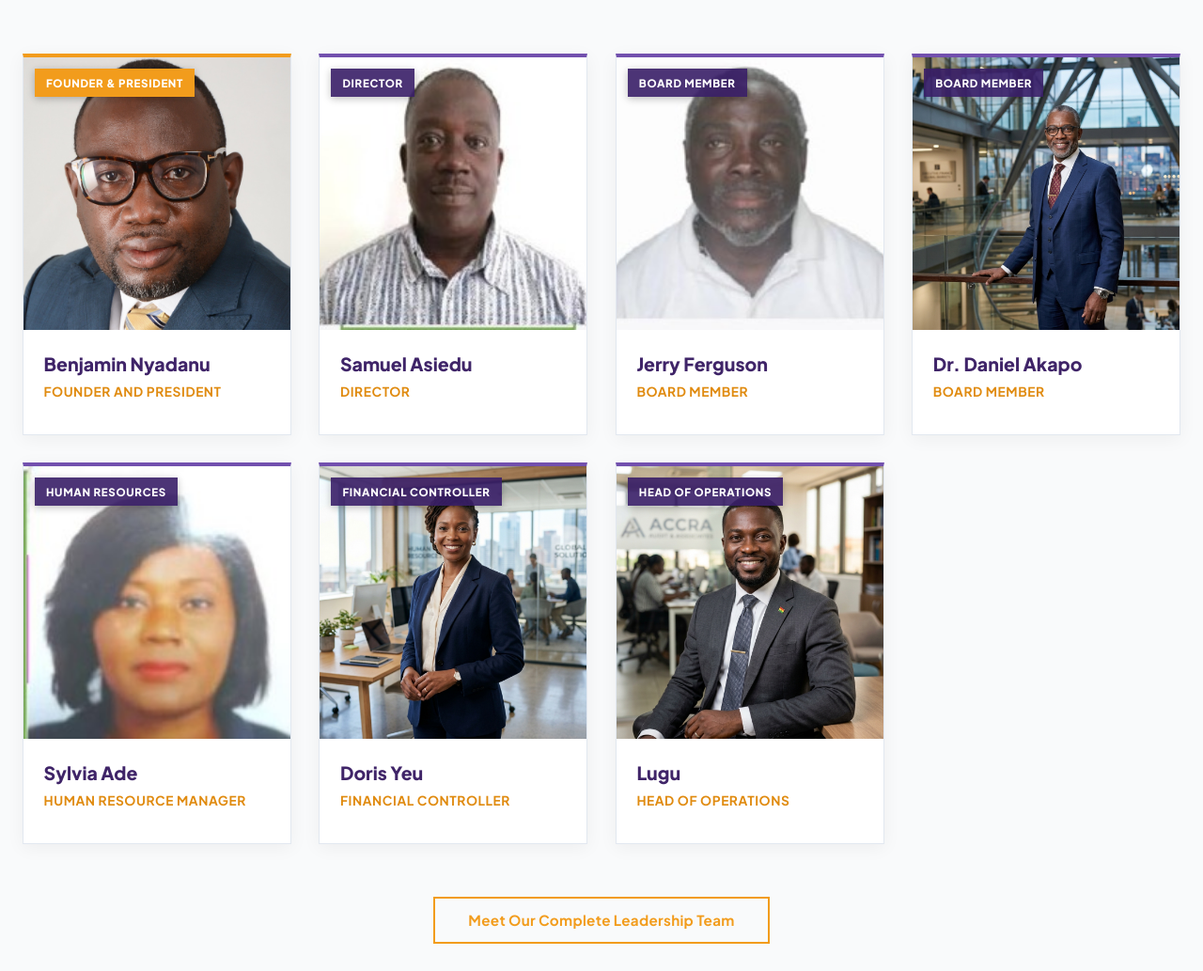
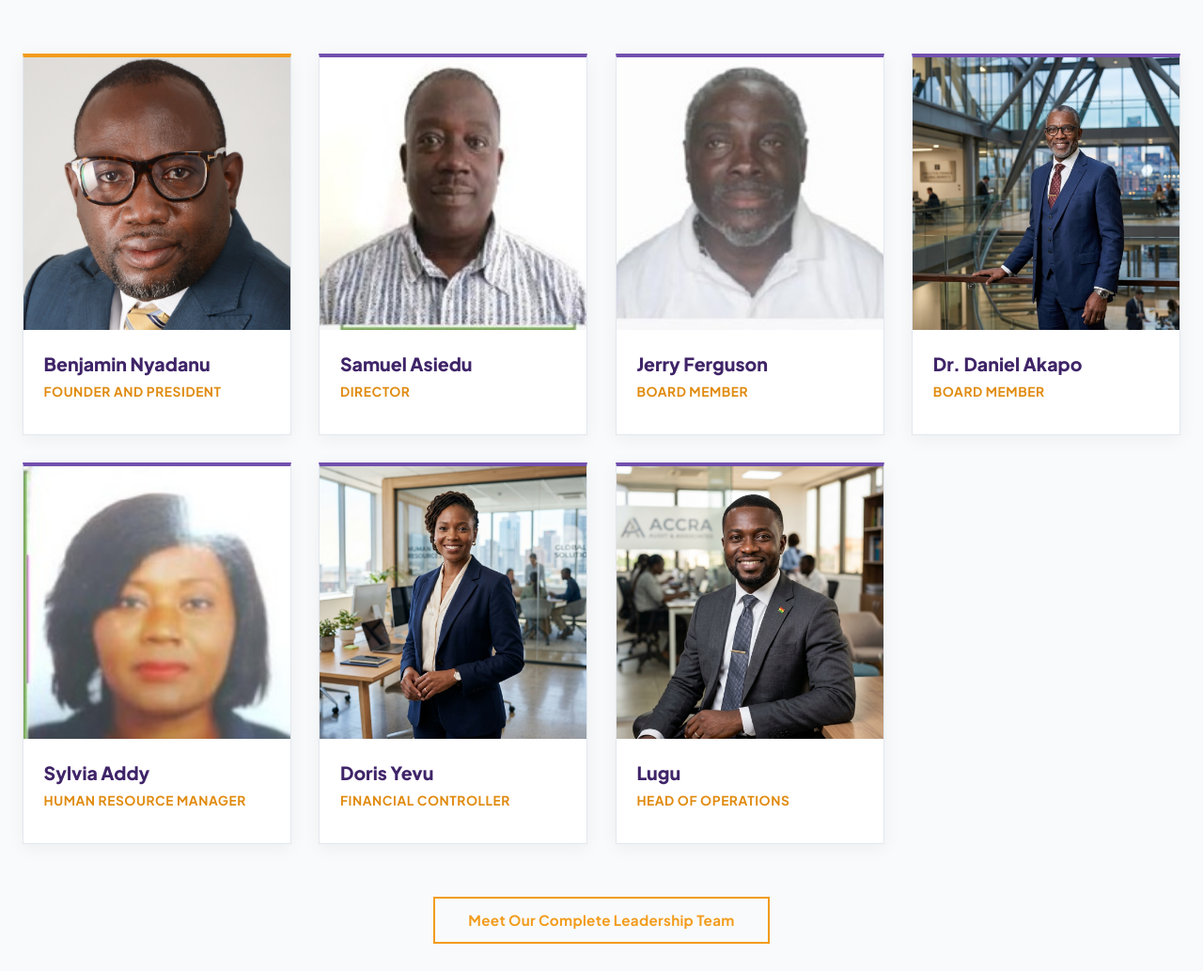
Before and after one commit to Joenyarko/radiantint, a plain HTML site: page index.html in a window 1280 px wide. Shown: the part 3651-4684 px from the top of the page at 94% size. Drawn offline with Linux system fonts and the light colour scheme.

Commit message:
Remove role badges from leadership cards and update names to Sylvia Addy and Doris Yevu

```diff
--- a/index.html
+++ b/index.html
@@ -178,7 +178,7 @@
           <div class="hero-social-proof">
             <div class="avatar-stack">
               <img src="assets/images/Peter - CEO.jpeg" alt="Benjamin Nyadanu" class="stack-avatar">
-              <img src="assets/images/Sylia Ade-Human Resource Manager.jpeg" alt="Sylvia Ade" class="stack-avatar">
+              <img src="assets/images/Sylia Ade-Human Resource Manager.jpeg" alt="Sylvia Addy" class="stack-avatar">
               <img src="assets/images/Samuel Asiedu - Director.jpeg" alt="Samuel Asiedu" class="stack-avatar">
               <img src="assets/images/Jerry Ferguson- Board member.jpeg" alt="Jerry Ferguson" class="stack-avatar">
             </div>
@@ -516,7 +516,6 @@
         <div class="leadership-card president-card">
           <div class="leadership-card-img-wrap">
             <img src="assets/images/Peter - CEO.jpeg" alt="Benjamin Nyadanu - Founder and President" class="leadership-card-img">
-            <span class="leadership-card-badge president">Founder & President</span>
           </div>
           <div class="leadership-card-info">
             <h3 class="leadership-card-name">Benjamin Nyadanu</h3>
@@ -528,7 +527,6 @@
         <div class="leadership-card">
           <div class="leadership-card-img-wrap">
             <img src="assets/images/Samuel Asiedu - Director.jpeg" alt="Samuel Asiedu - Director" class="leadership-card-img">
-            <span class="leadership-card-badge">Director</span>
           </div>
           <div class="leadership-card-info">
             <h3 class="leadership-card-name">Samuel Asiedu</h3>
@@ -540,7 +538,6 @@
         <div class="leadership-card">
           <div class="leadership-card-img-wrap">
             <img src="assets/images/Jerry Ferguson- Board member.jpeg" alt="Jerry Ferguson - Board Member" class="leadership-card-img">
-            <span class="leadership-card-badge">Board Member</span>
           </div>
           <div class="leadership-card-info">
             <h3 class="leadership-card-name">Jerry Ferguson</h3>
@@ -552,7 +549,6 @@
         <div class="leadership-card">
           <div class="leadership-card-img-wrap">
             <img src="assets/images/leader_finance.jpg" alt="Dr. Daniel Akapo - Board Member" class="leadership-card-img">
-            <span class="leadership-card-badge">Board Member</span>
           </div>
           <div class="leadership-card-info">
             <h3 class="leadership-card-name">Dr. Daniel Akapo</h3>
@@ -560,26 +556,24 @@
           </div>
         </div>
 
-        <!-- 5. Sylvia Ade - Human Resource Manager -->
+        <!-- 5. Sylvia Addy - Human Resource Manager -->
         <div class="leadership-card">
           <div class="leadership-card-img-wrap">
-            <img src="assets/images/Sylia Ade-Human Resource Manager.jpeg" alt="Sylvia Ade - Human Resource Manager" class="leadership-card-img">
-            <span class="leadership-card-badge">Human Resources</span>
+            <img src="assets/images/Sylia Ade-Human Resource Manager.jpeg" alt="Sylvia Addy - Human Resource Manager" class="leadership-card-img">
           </div>
           <div class="leadership-card-info">
-            <h3 class="leadership-card-name">Sylvia Ade</h3>
+            <h3 class="leadership-card-name">Sylvia Addy</h3>
             <div class="leadership-card-role">Human Resource Manager</div>
           </div>
         </div>
 
-        <!-- 6. Doris Yeu - Financial Controller -->
+        <!-- 6. Doris Yevu - Financial Controller -->
         <div class="leadership-card">
           <div class="leadership-card-img-wrap">
-            <img src="assets/images/leader_hr.jpg" alt="Doris Yeu - Financial Controller" class="leadership-card-img">
-            <span class="leadership-card-badge">Financial Controller</span>
+            <img src="assets/images/leader_hr.jpg" alt="Doris Yevu - Financial Controller" class="leadership-card-img">
           </div>
           <div class="leadership-card-info">
-            <h3 class="leadership-card-name">Doris Yeu</h3>
+            <h3 class="leadership-card-name">Doris Yevu</h3>
             <div class="leadership-card-role">Financial Controller</div>
           </div>
         </div>
@@ -588,7 +582,6 @@
         <div class="leadership-card">
           <div class="leadership-card-img-wrap">
             <img src="assets/images/leader_auditor.jpg" alt="Lugu - Head of Operations" class="leadership-card-img">
-            <span class="leadership-card-badge">Head of Operations</span>
           </div>
           <div class="leadership-card-info">
             <h3 class="leadership-card-name">Lugu</h3>
```
Also changed, not shown: leadership.html (+6 -13 lines).
